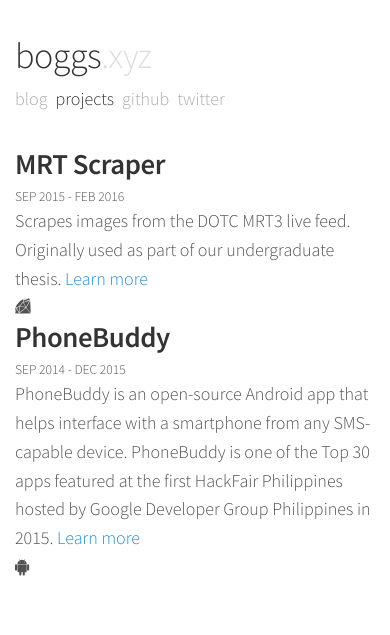
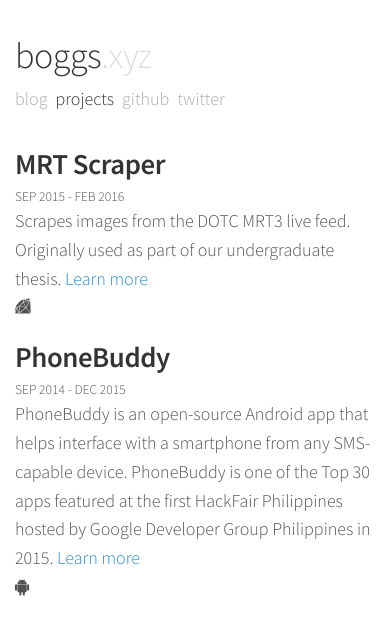
Before and after one commit to b-ggs/b-ggs.github.io, a Jekyll site: the page built from projects/index.html, in a window 390 px wide. Shown: the top 635 px of the page. Built offline with Jekyll 4.4.1, drawn with Linux system fonts in a browser that asks for light colours; nearby versions of some CDN libraries.

Commit message:
Fix margin issue on mobile

```diff
--- a/projects/index.html
+++ b/projects/index.html
@@ -19,7 +19,7 @@
       <div class="post">
         {{ project.write_up }} <a target="_blank" href="{{ project.url }}">Learn more</a>
       </div>
-      <div class="post">
+      <div class="post add-margin">
       {% for item in project.stack %}
         <span title="{{item}}" aria-hidden="true" class="{{item}}"></i>
       {% endfor %}
--- a/style.scss
+++ b/style.scss
@@ -448,3 +448,7 @@
 .kill-margin {
   margin-bottom: 0px;
 }
+
+.add-margin {
+  margin-bottom: 20px;
+}
```
